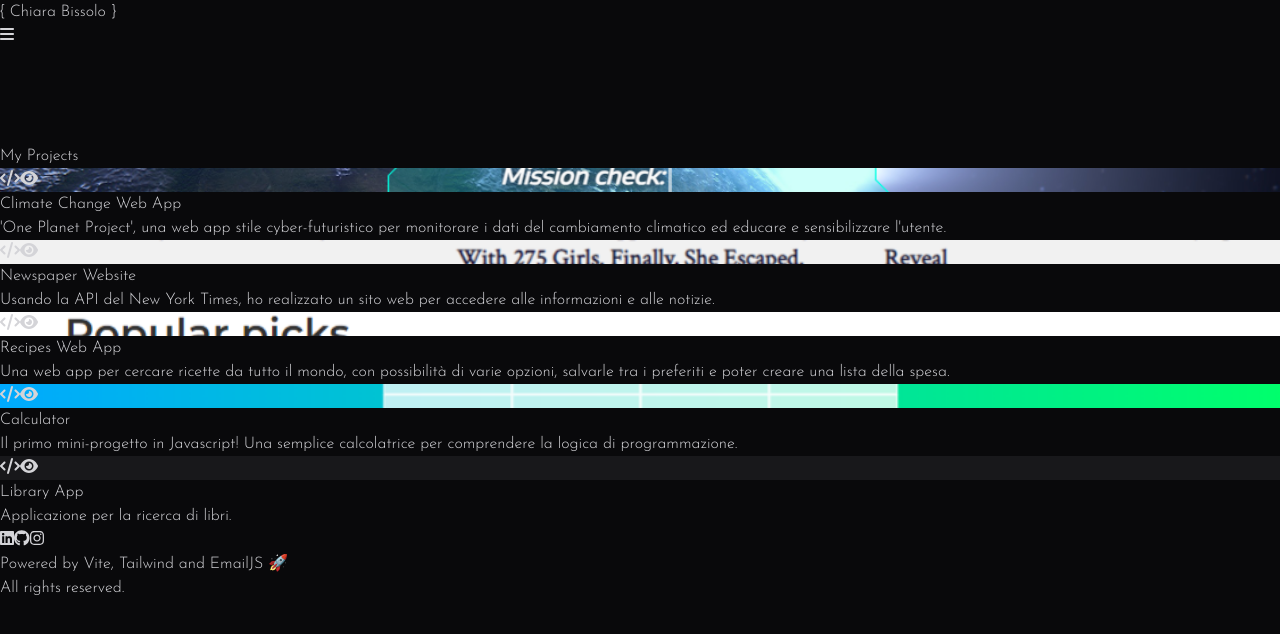
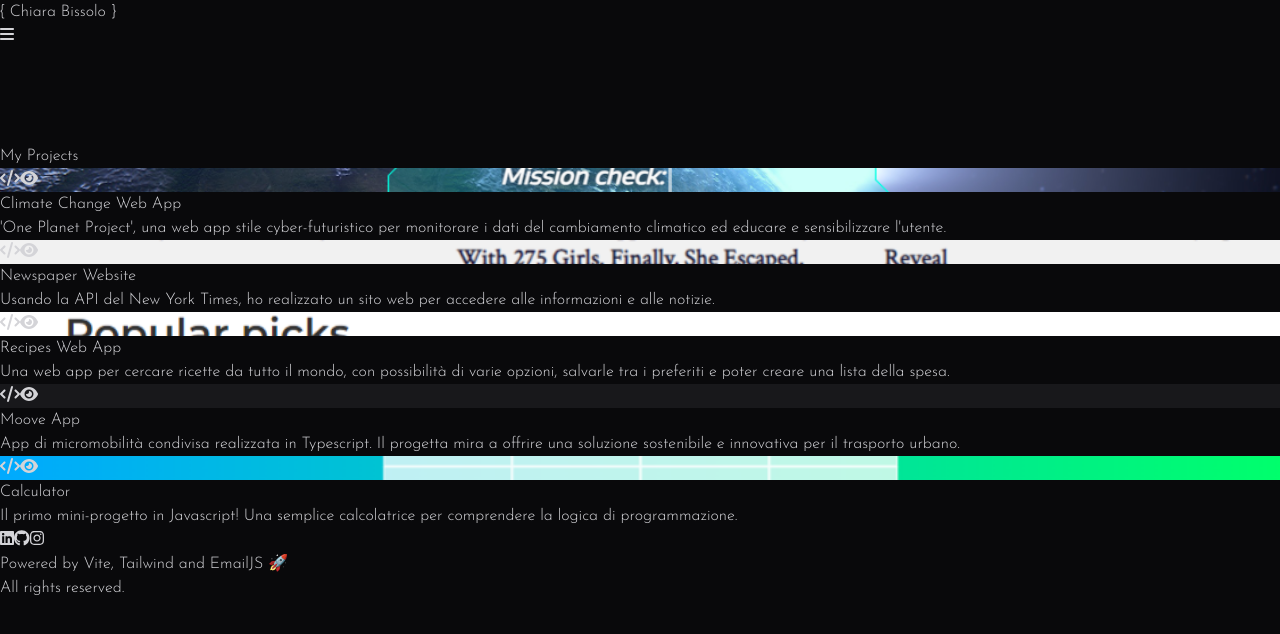
Before and after one commit to chiarabis/portfolio, a React (Vite) app: page /projects in a window 1280 px wide. Shown: the top 634 px of the page. Built offline with nearby package versions, Linux system fonts and the light colour scheme.

Commit message:
Add files via upload

```diff
--- a/src/components/ProjectSection.jsx
+++ b/src/components/ProjectSection.jsx
@@ -33,20 +33,20 @@ const projectsData = [
     },
     {
         id: 4,
+        title: "Moove App",
+        description: "App di micromobilità condivisa realizzata in Typescript. Il progetta mira a offrire una soluzione sostenibile e innovativa per il trasporto urbano.",
+        image: "/images/projects/5.png",
+        gitUrl: "https://github.com/chiarabis/moove-app",
+        previewUrl: "https://mooveapp.netlify.app/",
+    },
+    {
+        id: 5,
         title: "Calculator",
         description: "Il primo mini-progetto in Javascript! Una semplice calcolatrice per comprendere la logica di programmazione.",
         image: "/images/projects/4.png",
         gitUrl: "https://github.com/chiarabis/calculator",
         previewUrl: "https://chiarabis.github.io/calculator/",
-    },
-    {
-        id: 5,
-        title: "Library App",
-        description: "Applicazione per la ricerca di libri.",
-        image: "/images/projects/5.png",
-        gitUrl: "",
-        previewUrl: "",
-    },
+    }
 ];
 
 
```
